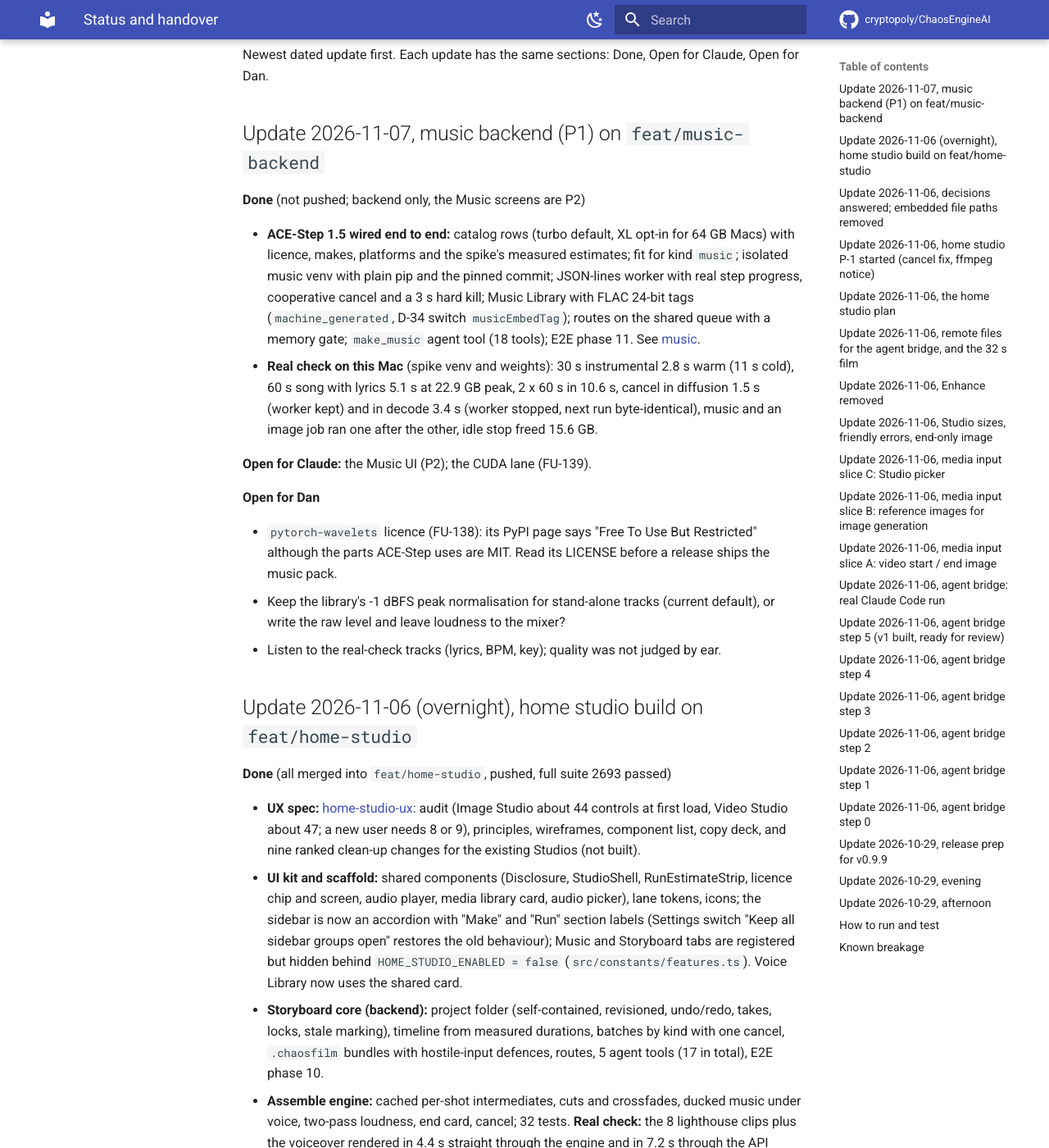
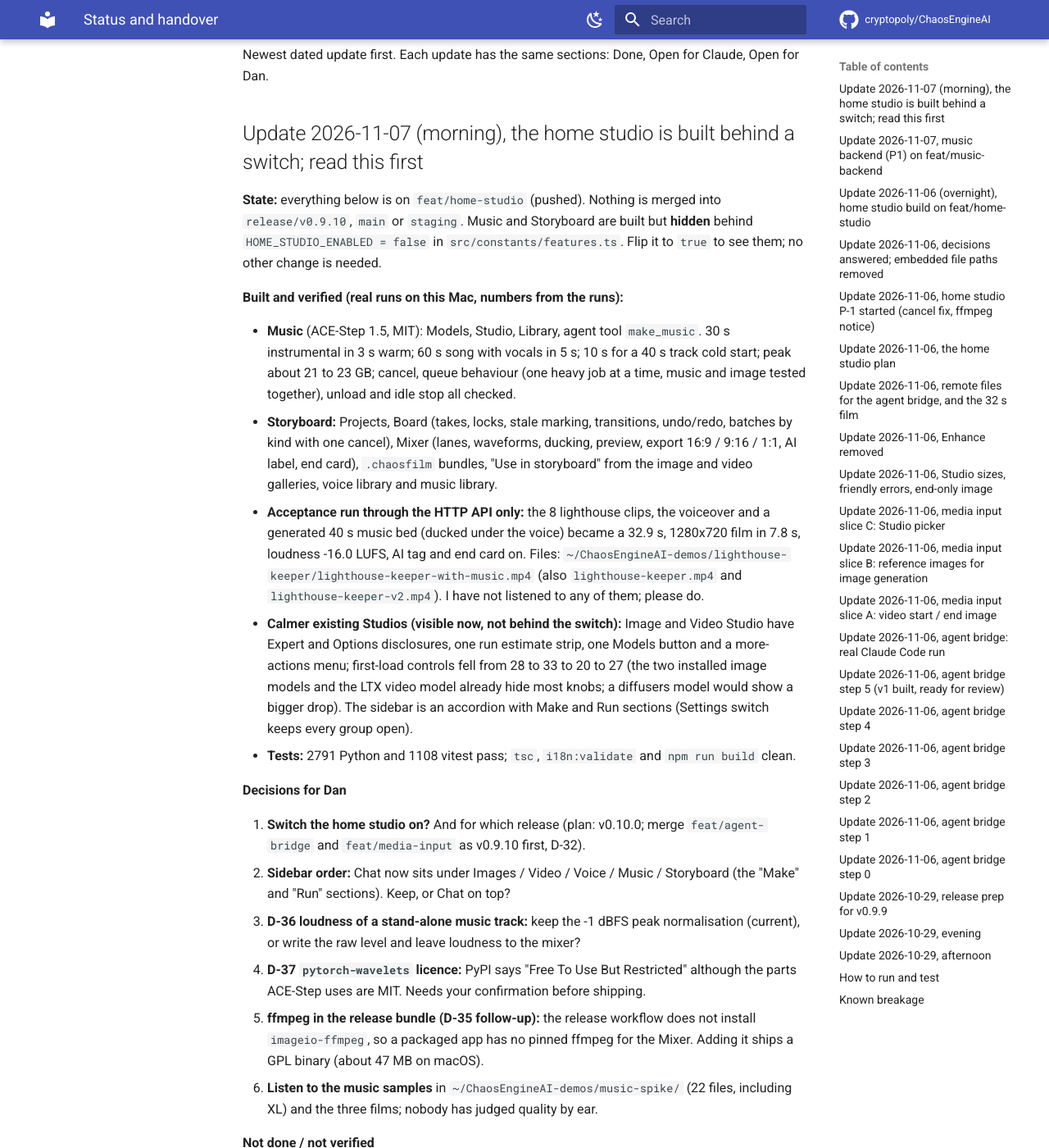
Before and after one commit to cryptopoly/ChaosEngineAI, an MkDocs documentation site: the page built from docs/hub/status.md, in a window 1280 px wide and 1400 px high, scrolled down 292 px. Shown: the whole window at 82% size. Built offline with MkDocs 1.6.1 and Material for MkDocs 9.7.7, drawn with Linux system fonts in a browser that asks for light colours; comment, search, counter and statistics services are not loaded; some of the changed text lies outside the part shown.

Commit message:
docs(hub): morning status for the home studio build

```diff
--- a/docs/hub/status.md
+++ b/docs/hub/status.md
@@ -8,6 +8,36 @@ summary: Read this first in every session.
 > **Read first.** ChaosEngineAI is a desktop AI inference app (Tauri shell, React frontend, Python sidecar; MLX, llama.cpp and vLLM engines; image, video and voice studios). It is in **v0.9.9 release prep**: the tag `v0.9.9` is held until [PR 119](https://github.com/cryptopoly/ChaosEngineAI/pull/119) merges. Then read [decisions](decisions.md), [backlog](backlog.md) and the progress file for the active stream in [progress](progress/README.md).
 
 Newest dated update first. Each update has the same sections: Done, Open for Claude, Open for Dan.
+
+## Update 2026-11-07 (morning), the home studio is built behind a switch; read this first
+
+**State:** everything below is on `feat/home-studio` (pushed). Nothing is merged into `release/v0.9.10`, `main` or `staging`. Music and Storyboard are built but **hidden** behind `HOME_STUDIO_ENABLED = false` in `src/constants/features.ts`. Flip it to `true` to see them; no other change is needed.
+
+**Built and verified (real runs on this Mac, numbers from the runs):**
+
+- **Music** (ACE-Step 1.5, MIT): Models, Studio, Library, agent tool `make_music`. 30 s instrumental in 3 s warm; 60 s song with vocals in 5 s; 10 s for a 40 s track cold start; peak about 21 to 23 GB; cancel, queue behaviour (one heavy job at a time, music and image tested together), unload and idle stop all checked.
+- **Storyboard:** Projects, Board (takes, locks, stale marking, transitions, undo/redo, batches by kind with one cancel), Mixer (lanes, waveforms, ducking, preview, export 16:9 / 9:16 / 1:1, AI label, end card), `.chaosfilm` bundles, "Use in storyboard" from the image and video galleries, voice library and music library.
+- **Acceptance run through the HTTP API only:** the 8 lighthouse clips, the voiceover and a generated 40 s music bed (ducked under the voice) became a 32.9 s, 1280x720 film in 7.8 s, loudness -16.0 LUFS, AI tag and end card on. Files: `~/ChaosEngineAI-demos/lighthouse-keeper/lighthouse-keeper-with-music.mp4` (also `lighthouse-keeper.mp4` and `lighthouse-keeper-v2.mp4`). I have not listened to any of them; please do.
+- **Calmer existing Studios (visible now, not behind the switch):** Image and Video Studio have Expert and Options disclosures, one run estimate strip, one Models button and a more-actions menu; first-load controls fell from 28 to 33 to 20 to 27 (the two installed image models and the LTX video model already hide most knobs; a diffusers model would show a bigger drop). The sidebar is an accordion with Make and Run sections (Settings switch keeps every group open).
+- **Tests:** 2791 Python and 1108 vitest pass; `tsc`, `i18n:validate` and `npm run build` clean.
+
+**Decisions for Dan**
+
+1. **Switch the home studio on?** And for which release (plan: v0.10.0; merge `feat/agent-bridge` and `feat/media-input` as v0.9.10 first, D-32).
+2. **Sidebar order:** Chat now sits under Images / Video / Voice / Music / Storyboard (the "Make" and "Run" sections). Keep, or Chat on top?
+3. **D-36 loudness of a stand-alone music track:** keep the -1 dBFS peak normalisation (current), or write the raw level and leave loudness to the mixer?
+4. **D-37 `pytorch-wavelets` licence:** PyPI says "Free To Use But Restricted" although the parts ACE-Step uses are MIT. Needs your confirmation before shipping.
+5. **ffmpeg in the release bundle (D-35 follow-up):** the release workflow does not install `imageio-ffmpeg`, so a packaged app has no pinned ffmpeg for the Mixer. Adding it ships a GPL binary (about 47 MB on macOS).
+6. **Listen to the music samples** in `~/ChaosEngineAI-demos/music-spike/` (22 files, including XL) and the three films; nobody has judged quality by ear.
+
+**Not done / not verified**
+
+- Sound effects (Stable Audio Open, gated), voice cloning (Qwen3-TTS), video-to-sound, captions in the Mixer, resumable renders, upload of audio and video for remote agents, the CUDA lane for music, Windows and Linux for all of it.
+- No E2E checks for the new screens (they sit behind the switch; CLAUDE.md wants them before it flips).
+- The packaged desktop app was never run with any of this (Tauri dialogs: Choose file, Reveal).
+- Stale marking for imported takes (no fingerprint), "select on arrival" after "Use in storyboard", per-job ids in the music progress route.
+
+**Open for Claude:** sound effects and voice cloning (P5), the quality pack (P6), remote 4090 (P7), E2E for the UI, then release prep (P8).
 
 ## Update 2026-11-07, music backend (P1) on `feat/music-backend`
 
```
